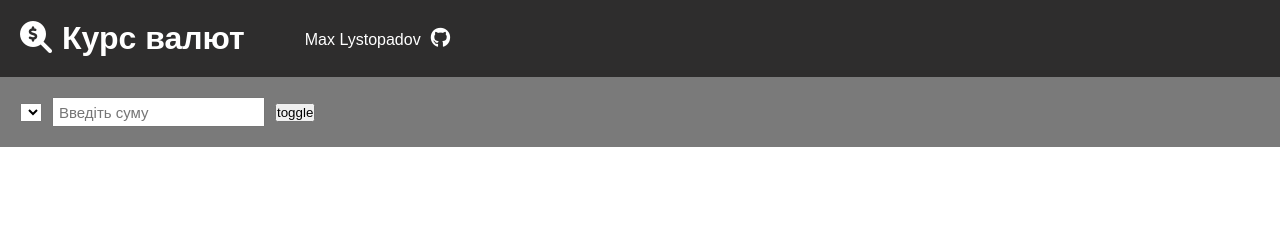
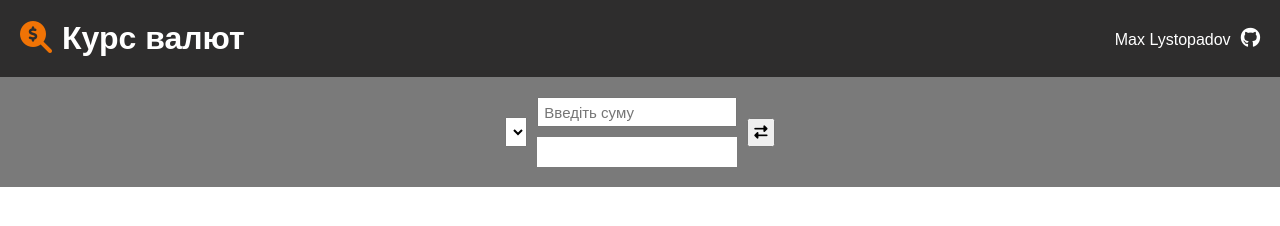
Before and after one commit to senior-listik/exchange-rate, a plain HTML site: page index.html in a window 1280 px wide. Drawn offline with Linux system fonts and the light colour scheme; no server answers.

Commit message:
add scss & change srtucture

```diff
--- a/index.html
+++ b/index.html
@@ -15,12 +15,19 @@
         <a href="https://github.com/senior-listik" class="header__link">Max Lystopadov<i class="fa-brands fa-github"></i></a>
     </header>
 
-    <div class="wrapper">
+    <div class="calculation">
+        <div class="calculation__selects">
+            <select class="calculation__currency" id="currency1"></select>
+        </div>
+        <div class="calculation__inputs">
+            <input type="text" id="amount" placeholder="Введіть суму" />
+            <div class="calculation__result"></div>
+        </div>
+        <div class="calculation__btn">
+            <button class="calculation__toggle"><i class="fa-solid fa-right-left"></i></button>
+        </div>
 
-        <input type="text" id="amount" placeholder="Введіть суму"/>
-        <div class="result"></div>
-        <select class="currency" id="currency1"></select>
-        <button class="toggle">toggle</button>
+
     </div>
     <div class="grid"></div>
 
--- a/js/main.js
+++ b/js/main.js
@@ -4,8 +4,8 @@ const grid = document.querySelector('.grid');
 const exchangeDate = document.querySelector('.header__date');
 const currency1 = document.querySelector('#currency1');
 const amount = document.querySelector('#amount');
-const result = document.querySelector('.result');
-const toggle = document.querySelector('.toggle');
+const result = document.querySelector('.calculation__result');
+const toggle = document.querySelector('.calculation__toggle');
 let rate1;
 let rate2;
 let sum;
@@ -34,25 +34,29 @@ fetch('https://bank.gov.ua/NBUStatService/v1/statdirectory/exchange?json')
     currency1.appendChild(option);
   });
 
+  // loning we get a new "select"
   let currency2 = currency1.cloneNode(true);
   currency2.id = 'currency2';
-  amount.insertAdjacentElement('beforebegin', currency2);
+  currency1.insertAdjacentElement('beforebegin', currency2);
 
+  // adding events
   currency2.addEventListener('change', getRate2);
   currency1.addEventListener('change', getRate1);
   amount.addEventListener('input', getAmount);
   toggle.addEventListener('click', changeOrder);
 
+  // switching "selects"
   function changeOrder() {
-    currency1.classList.toggle('order3');
+    currency1.classList.toggle('order2');
     currency2.classList.toggle('order1');
   }
 
+  // amount calculation
   function getAmount() {
     sum = amount.value * (rate1 / rate2);
     result.innerText = sum;
   }
-
+  // geting the exchange rate according to the second selected currency
   function getRate2() {
     data.forEach(function (el) {
       if (currency2.value === el.cc) {
@@ -60,7 +64,7 @@ fetch('https://bank.gov.ua/NBUStatService/v1/statdirectory/exchange?json')
       }
     });
   }
-
+  // geting the exchange rate according to the first selected currency
   function getRate1() {
     data.forEach(function (el) {
       if (currency1.value === el.cc) {
@@ -68,6 +72,6 @@ fetch('https://bank.gov.ua/NBUStatService/v1/statdirectory/exchange?json')
       }
     });
   }
-
+  // adding date
   exchangeDate.innerHTML = data[0].exchangedate;
 });
--- /dev/null
+++ b/scss/style.scss
@@ -0,0 +1,131 @@
+*,
+* {
+    margin: 0;
+    padding: 0;
+    box-sizing: border-box;
+}
+body {
+    font-family: Arial, Helvetica, sans-serif;
+}
+.header {
+    padding: 20px;
+    background: rgb(46, 45, 45);
+    display: flex;
+    align-items: center;
+    gap: 30px;
+    position: relative;
+    &__title {
+        color: white;
+    }
+    &__date {
+        color: rgb(240, 115, 5);
+    }
+    &__link {
+        color: white;
+        text-decoration: none;
+    }
+    & a{
+        position: absolute;
+        right: 20px;
+    }
+}
+
+.fa-solid {}
+
+.fa-magnifying-glass-dollar {
+    margin-right: 10px;
+    color: rgb(240, 115, 5)
+}
+
+.fa-brands {
+    color: rgb(255, 255, 255);
+    font-size: 20px;
+    margin-left: 10px;
+}
+
+.fa-github {}
+
+.calculation {
+    padding: 20px;
+    background-color: rgb(122, 122, 122);
+    display: flex;
+    gap: 10px;
+    align-items: center;
+    justify-content: center;
+
+
+    &__selects {
+        display: flex;
+        flex-direction: column;
+        gap: 10px;
+        select{
+            height: 30px;
+        }
+    }
+
+    &__currency {}
+
+    &__inputs {
+        // display: flex;
+        // flex-direction: column;
+        // gap: 10px;
+    }
+
+    &__result {
+        height: 30px;
+        width: 200px;
+        background: white;
+        font-weight: 700;
+        color: rgb(240, 115, 5);
+        padding: 0 5px;
+        font-size: 15px;
+        display: flex;
+        align-items: center;
+    }
+
+    &__btn {}
+
+    &__toggle {
+        padding: 5px;
+    }
+}
+#amount {
+    width: 200px;
+    height: 30px;
+    padding: 0 5px;
+    font-size: 15px;
+    margin-bottom: 10px;
+}
+#currency1 {
+    order: 1;
+}
+
+#currency2 {
+    order: 2;
+}
+.order1 {
+    order: 1 !important;
+}
+
+.order2 {
+    order: 2 !important;
+}
+.fa-right-left {}
+
+.grid {
+    display: grid;
+    grid-template-columns: 1fr 1fr;
+    &__item{
+        border: 1px solid black;
+        display: flex;
+        justify-content: space-between;
+        padding: 10px;
+    }
+    &__txt{
+        width: 40%;
+    }
+    &__rate{
+        width: 30%;
+        text-align: center;
+    }
+}
```
Also changed, not shown: css/style.css.
